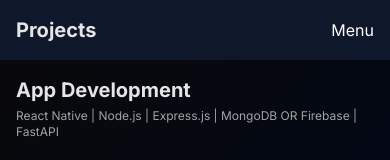
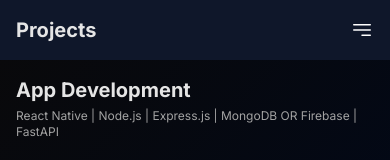
Before and after one commit to muhammadkamran8837/kamrancodes, a Next.js app: page /projects/app_development in a window 390 px wide. Shown: the top 160 px of the page. Built offline with nearby package versions, Linux system fonts and the light colour scheme.

Commit message:
Fix responsiveness

```diff
--- /dev/null
+++ b/app/components/Elements/CloseIcon.jsx
@@ -0,0 +1,20 @@
+import React from "react";
+
+export default function CloseIcon() {
+  return (
+    <svg
+      xmlns="http://www.w3.org/2000/svg"
+      fill="none"
+      viewBox="0 0 24 24"
+      stroke-width="1.5"
+      stroke="currentColor"
+      class="size-6"
+    >
+      <path
+        stroke-linecap="round"
+        stroke-linejoin="round"
+        d="M6 18 18 6M6 6l12 12"
+      />
+    </svg>
+  );
+}
--- /dev/null
+++ b/app/components/Elements/MenuIcon.jsx
@@ -0,0 +1,20 @@
+import React from "react";
+
+export default function MenuIcon() {
+  return (
+    <svg
+      xmlns="http://www.w3.org/2000/svg"
+      fill="none"
+      viewBox="0 0 24 24"
+      strokeWidth={1.5}
+      stroke="currentColor"
+      className="w-6 h-6"
+    >
+      <path
+        strokeLinecap="round"
+        strokeLinejoin="round"
+        d="M3.75 6.75h16.5M3.75 12h16.5M12 17.25h8.25"
+      />
+    </svg>
+  );
+}
--- a/app/projects/app_development/ArtifyApp.jsx
+++ b/app/projects/app_development/ArtifyApp.jsx
@@ -4,7 +4,7 @@ import React from "react";
 const screenshots = [
   "/artify0.jpeg",
   "/artify1.jpeg",
-  "/artify2.jpeg ",
+  "/artify2.jpeg",
   "/artify3.jpeg",
   "/artify4.jpeg",
   "/artify5.jpeg",
@@ -29,7 +29,7 @@ const screenshots = [
 
 export default function ArtifyApp() {
   return (
-    <div className="grid grid-cols-1 sm:grid-cols-2 md:grid-cols-3 lg:grid-cols-4 gap-5">
+    <div className="grid grid-cols-2 sm:grid-cols-3 md:grid-cols-4 lg:grid-cols-5 gap-4">
       {screenshots.map((src, index) => (
         <div
           key={index}
@@ -37,10 +37,10 @@ export default function ArtifyApp() {
         >
           <Image
             width={400}
-            height={500}
+            height={800} // Adjusted height to accommodate mobile screenshots
             src={src}
-            className="w-full h-full object-cover opacity-50 hover:opacity-100 transition-opacity duration-300"
-            alt=""
+            className="w-full h-auto object-contain opacity-80 hover:opacity-100 transition-opacity duration-300"
+            alt={`Artify screenshot ${index + 1}`}
           />
         </div>
       ))}
--- a/app/projects/layout.js
+++ b/app/projects/layout.js
@@ -4,6 +4,8 @@ import ChevronRight from "../components/Elements/ChevronRight";
 import ChevronDown from "../components/Elements/ChevronDown";
 import Link from "next/link";
 import { useRouter } from "next/navigation";
+import MenuIcon from "../components/Elements/MenuIcon";
+import CloseIcon from "../components/Elements/CloseIcon";
 
 const Layout = ({ children }) => {
   const router = useRouter();
@@ -23,6 +25,10 @@ const Layout = ({ children }) => {
   const handleProjectClick = (category, component) => {
     setSelectedProject(component);
     router.push(`/projects/${category}?project=${component}`);
+    // Automatically close the sidebar on mobile view
+    if (window.innerWidth < 768) {
+      setIsSidebarOpen(false);
+    }
   };
 
   return (
@@ -30,8 +36,8 @@ const Layout = ({ children }) => {
       {/* Hamburger Menu for Mobile */}
       <div className="md:hidden p-4 bg-slate-900 flex justify-between items-center">
         <div className="font-bold text-xl">Projects</div>
-        <button onClick={toggleSidebar} className="text-white">
-          {isSidebarOpen ? "Close" : "Menu"}
+        <button onClick={toggleSidebar} className="text-white z-50">
+          {isSidebarOpen ? <CloseIcon /> : <MenuIcon />}
         </button>
       </div>
 
```
